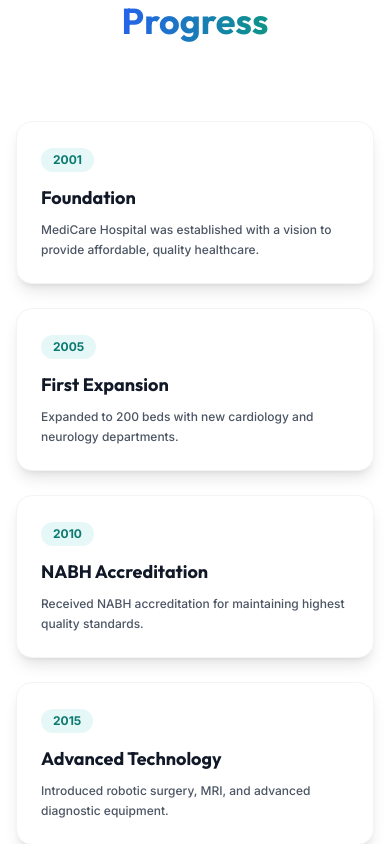
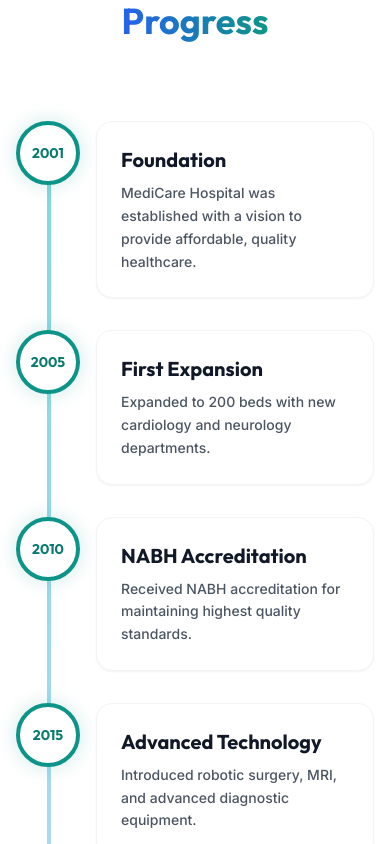
Before and after one commit to prathameshgiri/HospitalWebsite, a React (Vite) app: page /about in a window 390 px wide. Shown: the part 5000-5844 px from the top of the page. Built offline with nearby package versions, Linux system fonts and the light colour scheme.

Commit message:
style: redesign timeline to a clean vertical stack layout

```diff
--- a/src/pages/public/AboutPage.jsx
+++ b/src/pages/public/AboutPage.jsx
@@ -207,29 +207,23 @@
           <h2 className="text-4xl md:text-5xl font-bold font-display text-gray-900 mb-4">Milestones of <span className="text-transparent bg-clip-text bg-gradient-to-r from-ocean-600 to-medical-500">Progress</span></h2>
         </div>
 
-        <div className={`relative max-w-4xl mx-auto transition-all duration-1000 ${isVisible ? "opacity-100" : "opacity-0"}`}>
-          {/* Glowing Line */}
-          <div className="hidden md:block absolute left-1/2 top-0 bottom-0 w-1 bg-gray-100 -translate-x-1/2 rounded-full"></div>
-          <div className="hidden md:block absolute left-1/2 top-0 h-3/4 w-1 bg-gradient-to-b from-medical-500 to-ocean-500 -translate-x-1/2 rounded-full blur-[2px]"></div>
+        <div className={`relative max-w-3xl mx-auto transition-all duration-1000 ${isVisible ? "opacity-100" : "opacity-0"}`}>
+          {/* Vertical Line */}
+          <div className="absolute left-[31px] md:left-[39px] top-8 bottom-8 w-1 bg-gradient-to-b from-medical-200 to-ocean-200 rounded-full"></div>
 
-          <div className="flex flex-col gap-6 md:gap-0 md:block">
+          <div className="space-y-8 md:space-y-12">
             {milestones.map((item, i) => (
-              <div key={i} className={`relative flex items-center md:gap-8 md:mb-16 ${i % 2 === 0 ? "md:flex-row" : "md:flex-row-reverse"}`}>
-                {/* Dot */}
-                <div className="hidden md:flex absolute left-1/2 w-8 h-8 bg-white rounded-full border-4 border-medical-500 shadow-[0_0_15px_rgba(14,165,233,0.5)] -translate-x-1/2 z-10 items-center justify-center">
-                  <div className="w-2 h-2 bg-ocean-500 rounded-full"></div>
+              <div key={i} className="relative flex gap-4 md:gap-8 items-start group">
+                {/* Year Badge Node */}
+                <div className="relative z-10 w-16 h-16 md:w-20 md:h-20 shrink-0 bg-white rounded-full border-4 border-medical-500 shadow-[0_0_20px_rgba(13,148,136,0.2)] flex items-center justify-center font-bold text-medical-600 text-sm md:text-base font-display group-hover:bg-medical-500 group-hover:text-white transition-colors duration-500">
+                  {item.year}
                 </div>
 
                 {/* Content Card */}
-                <div className={`w-full md:w-[calc(50%-3rem)] ${i % 2 === 0 ? "md:text-right" : "md:text-left"}`}>
-                  <div className="bg-white rounded-2xl p-6 md:p-8 border border-gray-100 shadow-lg hover:shadow-xl hover:-translate-y-1 transition-all">
-                    <span className="inline-block px-3 py-1 md:px-4 md:py-1.5 rounded-full bg-medical-50 text-medical-600 font-bold text-xs md:text-sm mb-3 md:mb-4">{item.year}</span>
-                    <h3 className="text-lg md:text-2xl font-bold text-gray-900 font-display mb-2 md:mb-3">{item.title}</h3>
-                    <p className="text-xs md:text-base text-gray-600 font-medium leading-relaxed">{item.desc}</p>
-                  </div>
+                <div className="bg-white rounded-2xl md:rounded-[2rem] p-6 md:p-8 border border-gray-100 shadow-sm hover:shadow-2xl hover:shadow-medical-500/10 hover:-translate-y-1 transition-all flex-1">
+                  <h3 className="text-xl md:text-2xl font-bold text-gray-900 font-display mb-2 md:mb-3 group-hover:text-medical-600 transition-colors">{item.title}</h3>
+                  <p className="text-sm md:text-base text-gray-600 font-medium leading-relaxed">{item.desc}</p>
                 </div>
-
-                <div className="hidden md:block md:w-[calc(50%-3rem)]"></div>
               </div>
             ))}
           </div>
```
